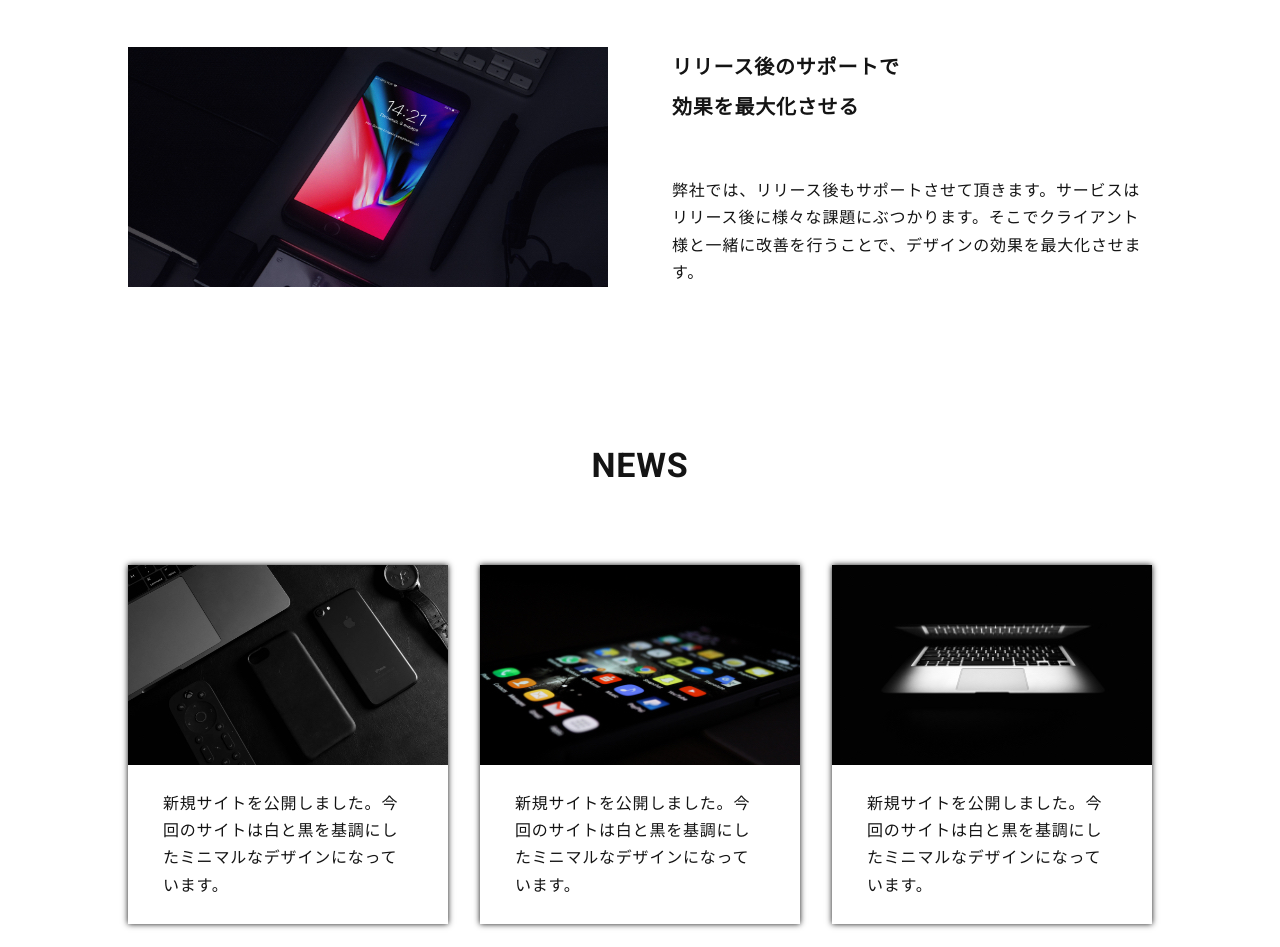
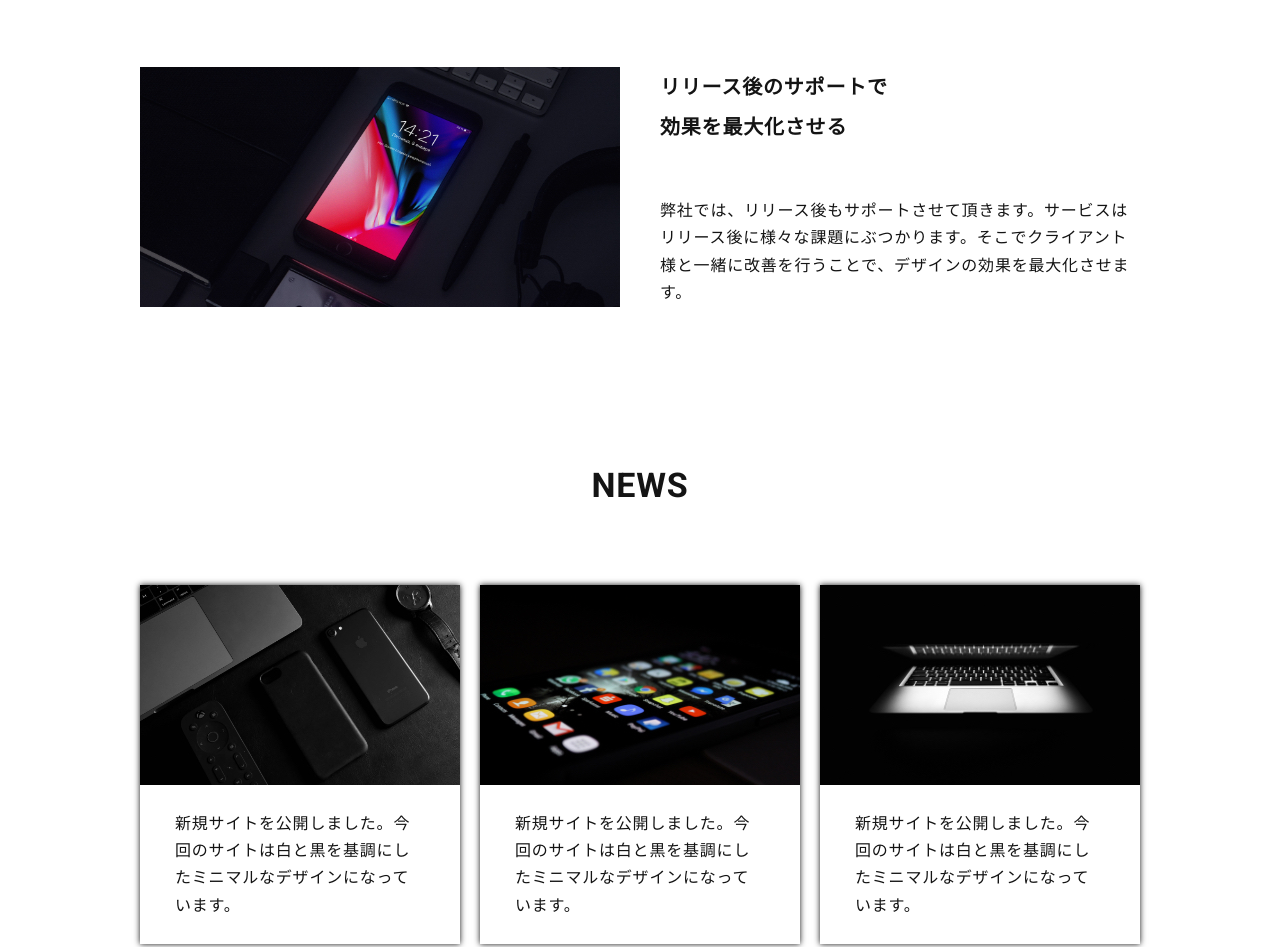
Before and after one commit to irrlicht51/irrlicht51.github.io, a plain HTML site: page index.html in a window 1280 px wide. Shown: the part 1756-2703 px from the top of the page. Drawn offline with nearby package versions, Linux system fonts and the light colour scheme.

Commit message:
Update style.css

```diff
--- a/style.css
+++ b/style.css
@@ -136,6 +136,8 @@ h3 {
   line-height: 2;
 }
 section {
+  max-width: 1000px;
+  margin: 0 auto;
   padding: 100px 10% 50px;
 }
 .noscroll {
@@ -200,7 +202,7 @@ header {
   }
   .second {
     flex-direction: row-reverse;
-    margin-top: 50px;
+    margin-top: 70px;
   }
 
   /* news */
```
